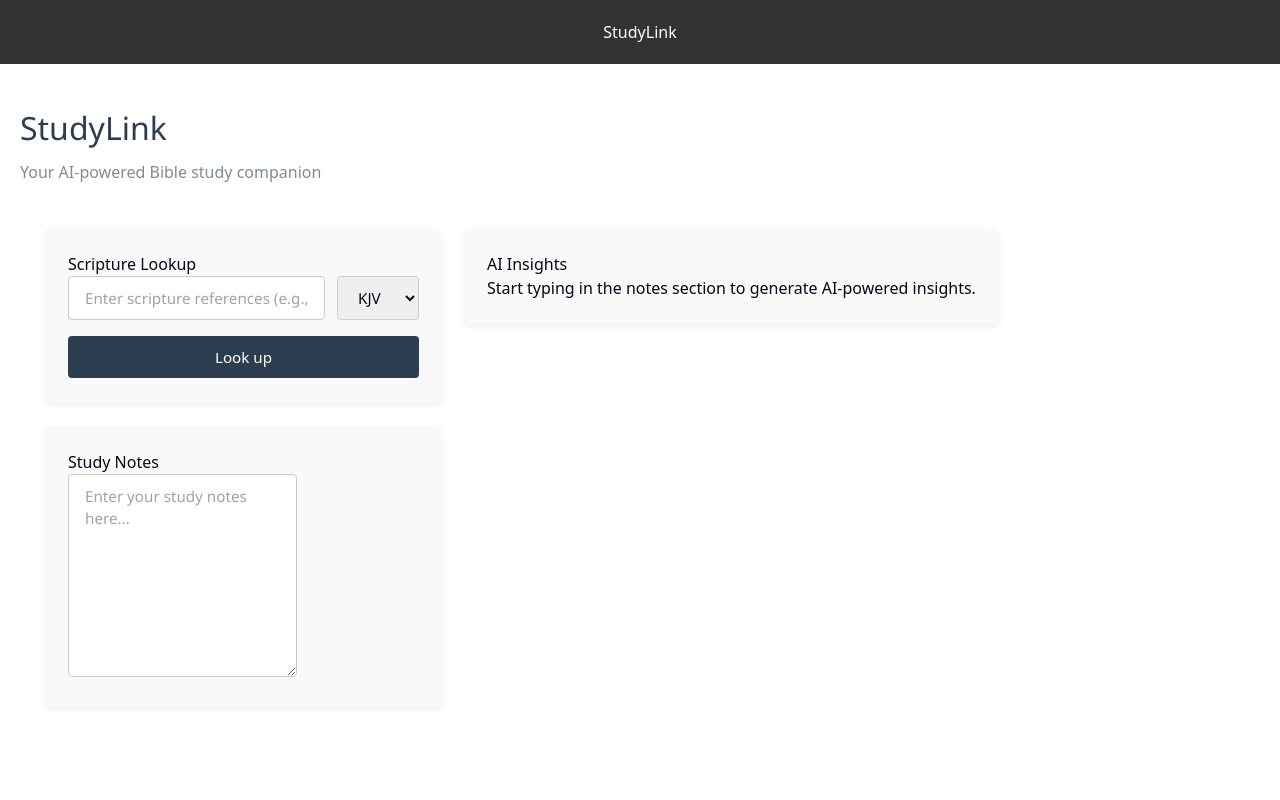
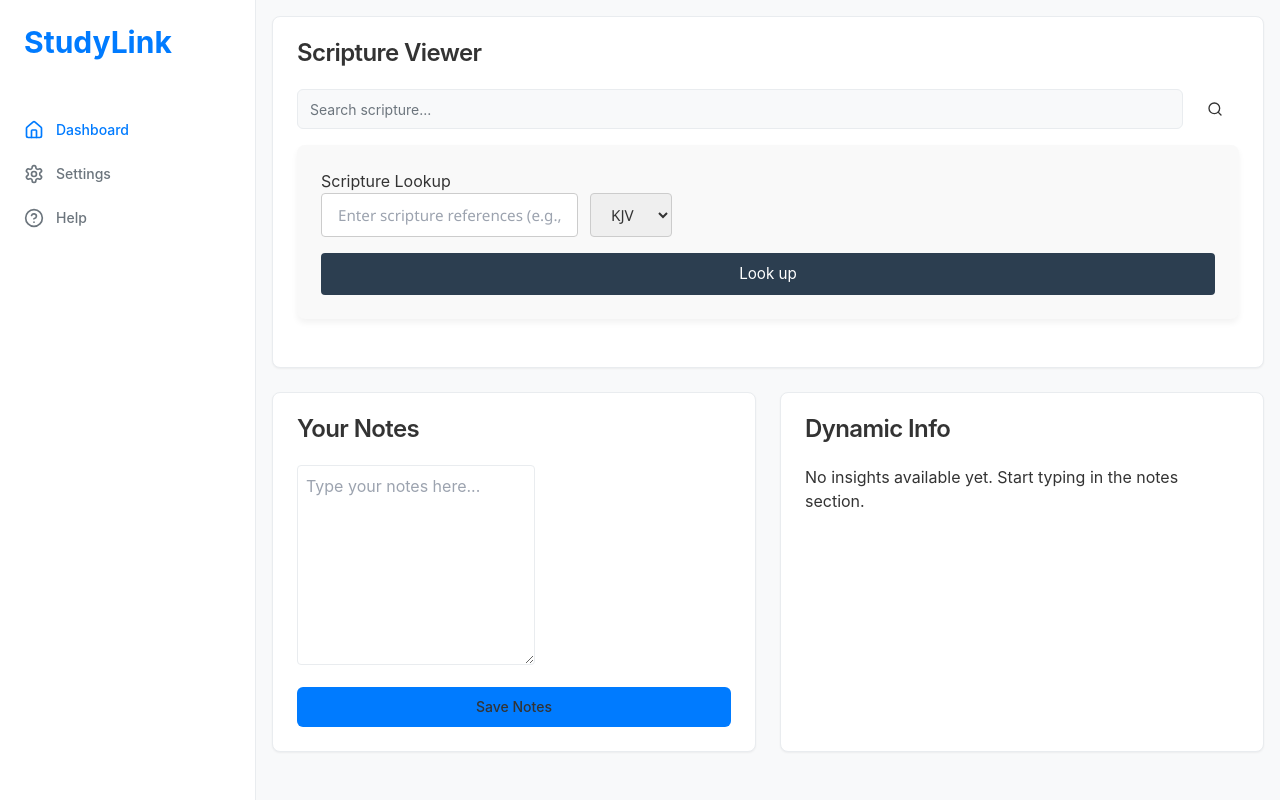
Before and after one commit to Jroyaldev/studywebapp, a Next.js app: page / in a window 1280 px wide. Built offline with nearby package versions, Linux system fonts and the light colour scheme.

Commit message:
aesthetics

```diff
--- a/app/components/Header.js
+++ b/app/components/Header.js
@@ -1,10 +1,26 @@
-import React from 'react';
-import styles from './Header.module.css';
+import { Home, Settings, HelpCircle } from "lucide-react"
+import { Button } from "@/components/ui/button"
 
 export default function Header() {
   return (
-    <header className={styles.header}>
-      <h1>StudyLink</h1>
-    </header>
-  );
+    <div className="w-64 border-r bg-card text-card-foreground">
+      <div className="p-6">
+        <h1 className="text-3xl font-bold text-primary" style={{ fontFamily: "'Inter', sans-serif" }}>StudyLink</h1>
+      </div>
+      <nav className="mt-6">
+        <a href="#" className="flex items-center px-6 py-3 text-sm font-medium text-primary hover:bg-accent hover:text-accent-foreground transition-colors duration-200">
+          <Home className="h-5 w-5 mr-3" />
+          Dashboard
+        </a>
+        <a href="#" className="flex items-center px-6 py-3 text-sm font-medium text-muted-foreground hover:bg-accent hover:text-accent-foreground transition-colors duration-200">
+          <Settings className="h-5 w-5 mr-3" />
+          Settings
+        </a>
+        <a href="#" className="flex items-center px-6 py-3 text-sm font-medium text-muted-foreground hover:bg-accent hover:text-accent-foreground transition-colors duration-200">
+          <HelpCircle className="h-5 w-5 mr-3" />
+          Help
+        </a>
+      </nav>
+    </div>
+  )
 }
--- /dev/null
+++ b/app/components/ScrollArea.js
@@ -0,0 +1,18 @@
+import React from 'react';
+import PropTypes from 'prop-types';
+import classNames from 'classnames';
+
+const ScrollArea = ({ children, className }) => {
+  return (
+    <div className={classNames("overflow-auto", className)}>
+      {children}
+    </div>
+  );
+};
+
+ScrollArea.propTypes = {
+  children: PropTypes.node.isRequired,
+  className: PropTypes.string,
+};
+
+export default ScrollArea;
--- /dev/null
+++ b/app/components/Textarea.js
@@ -0,0 +1,23 @@
+import React from 'react';
+import PropTypes from 'prop-types';
+import classNames from 'classnames';
+
+const Textarea = ({ value, onChange, placeholder, className }) => {
+  return (
+    <textarea
+      value={value}
+      onChange={onChange}
+      placeholder={placeholder}
+      className={classNames("p-2 border rounded", className)}
+    />
+  );
+};
+
+Textarea.propTypes = {
+  value: PropTypes.string.isRequired,
+  onChange: PropTypes.func.isRequired,
+  placeholder: PropTypes.string,
+  className: PropTypes.string,
+};
+
+export default Textarea;
--- a/app/globals.css
+++ b/app/globals.css
@@ -76,3 +76,9 @@
     @apply bg-background text-foreground;
   }
 }
+
+@layer utilities {
+  .text-foreground {
+    color: theme('colors.foreground');
+  }
+}
--- a/app/page.js
+++ b/app/page.js
@@ -1,38 +1,101 @@
 'use client'
 
-import dynamic from 'next/dynamic';
-import NotesSection from './components/NotesSection';
-import DynamicInfo from './components/DynamicInfo';
-import Header from './components/Header'; // Correct default import
-
-import styles from './page.module.css';
-import { useState } from 'react';
+import React, { useState } from 'react'
+import dynamic from 'next/dynamic'
+import Header from './components/Header' // Ensure Header uses updated styles
+import NotesSection from './components/NotesSection'
+import DynamicInfo from './components/DynamicInfo'
+import { Input } from "@/components/ui/input"
+import { Button } from "@/components/ui/button"
+import { Card, CardHeader, CardTitle, CardContent } from "@/components/ui/card"
+import ScrollArea from './components/ScrollArea' // Updated import path
+import Textarea from './components/Textarea' // Updated import path
+import { Search } from "lucide-react"
+import styles from './page.module.css'
 
 const ScriptureLookup = dynamic(() => import('./components/ScriptureLookup'), {
   ssr: false,
   loading: () => <p>Loading...</p>,
-});
+})
 
 export default function Home() {
-  const [dynamicInfo, setDynamicInfo] = useState('');
+  const [dynamicInfo, setDynamicInfo] = useState('')
+  const [notes, setNotes] = useState('')
+  const [scriptures, setScriptures] = useState([
+    "1 In the beginning God created the heavens and the earth.",
+    "2 Now the earth was formless and empty, darkness was over the surface of the deep, and the Spirit of God was hovering over the waters.",
+    "3 And God said, 'Let there be light,' and there was light.",
+    "4 God saw that the light was good, and he separated the light from the darkness.",
+    "5 God called the light 'day,' and the darkness he called 'night.' And there was evening, and there was morning—the first day."
+  ]);
+
+  const handleNotesChange = (e) => {
+    setNotes(e.target.value)
+    // Update dynamic info based on notes if needed
+  }
 
   return (
-    <div className={styles.container}>
+    <div className="min-h-screen bg-background flex">
       <Header />
-      <main className={styles.main}>
-        <h1 className={styles.title}>StudyLink</h1>
-        <p className={styles.subtitle}>Your AI-powered Bible study companion</p>
-        <div className={styles.layout}>
-          <div className={styles.mainContent}>
-            <ScriptureLookup />
-            <NotesSection setDynamicInfo={setDynamicInfo} />
-          </div>
-          <div className={styles.sideContent}>
-            <DynamicInfo />
+      <main className="flex-1 flex flex-col overflow-hidden">
+        <div className="container mx-auto p-4">
+          <Card className="mb-6">
+            <CardHeader>
+              <CardTitle>Scripture Viewer</CardTitle>
+            </CardHeader>
+            <CardContent>
+              <form className="flex space-x-2 mb-4">
+                <Input placeholder="Search scripture..." className="w-64" />
+                <Button type="submit" variant="ghost">
+                  <Search className="h-4 w-4" />
+                </Button>
+              </form>
+              <ScriptureLookup scriptures={scriptures} />
+            </CardContent>
+          </Card>
+
+          <div className="grid grid-cols-1 md:grid-cols-2 gap-6">
+            <Card>
+              <CardHeader>
+                <CardTitle>Your Notes</CardTitle>
+              </CardHeader>
+              <CardContent>
+                <Textarea
+                  placeholder="Type your notes here..."
+                  value={notes}
+                  onChange={handleNotesChange}
+                  className="min-h-[200px] mb-4"
+                />
+                <Button className="w-full">
+                  Save Notes
+                </Button>
+              </CardContent>
+            </Card>
+
+            <Card>
+              <CardHeader>
+                <CardTitle>Dynamic Info</CardTitle>
+              </CardHeader>
+              <CardContent>
+                <ScrollArea className="h-[240px] rounded-md">
+                  <ul className="space-y-2">
+                    {dynamicInfo.length > 0 ? (
+                      dynamicInfo.map((info, index) => (
+                        <li key={index} className="flex items-start">
+                          <span className="inline-block w-2 h-2 rounded-full bg-primary mt-2 mr-2"></span>
+                          {info}
+                        </li>
+                      ))
+                    ) : (
+                      <li>No insights available yet. Start typing in the notes section.</li>
+                    )}
+                  </ul>
+                </ScrollArea>
+              </CardContent>
+            </Card>
           </div>
         </div>
       </main>
-      {/* <Footer /> */}
     </div>
-  );
+  )
 }
--- a/pages/api/lookup.js
+++ b/pages/api/lookup.js
@@ -6,17 +6,69 @@ export default async function handler(req, res) {
   if (req.method === 'POST') {
     const { reference, version, includeHeadings = true } = req.body;
 
+    // Check if it's a full chapter request
+    const isFullChapter = /^[a-zA-Z\s]+\s\d+$/.test(reference.trim());
+
     let client;
     try {
       client = await MongoClient.connect(process.env.MONGODB_URI);
       const db = client.db('scripture_db');
       const collection = db.collection('verses');
 
-      // Try to find the verses in MongoDB first
+      let scripture;
+
+      if (isFullChapter) {
+        // For full chapter, skip database and fetch from Bible Gateway
+        console.log(`Fetching full chapter for ${reference} (${version}) from Bible Gateway`);
+        scripture = await fetchFromBibleGateway(reference, version, includeHeadings);
+      } else {
+        // For verse or section, try database first
         let verses = await collection.find({ reference: { $regex: new RegExp('^' + reference) }, version }).toArray();
 
         if (verses.length === 0) {
+          // If not in database, fetch from Bible Gateway
           console.log(`Fetching scripture for ${reference} (${version}) from Bible Gateway`);
+          scripture = await fetchFromBibleGateway(reference, version, includeHeadings);
+
+          // Store the fetched verses in MongoDB
+          if (scripture.content) {
+            const versesToStore = scripture.content.filter(item => item.type === 'verse').map(v => ({
+              reference: `${scripture.reference}:${v.number}`,
+              version,
+              number: v.number,
+              text: v.text
+            }));
+
+            if (versesToStore.length > 0) {
+              await collection.insertMany(versesToStore);
+            }
+          }
+        } else {
+          // If verses were found in MongoDB, format them correctly
+          scripture = {
+            reference,
+            version,
+            content: verses.map(v => ({ type: 'verse', number: v.number, text: v.text })),
+            text: verses.map(v => `${v.number} ${v.text}`).join(' ')
+          };
+        }
+      }
+
+      res.status(200).json(scripture);
+    } catch (error) {
+      console.error('Error:', error);
+      res.status(500).json({ error: `Error fetching scripture: ${error.message}` });
+    } finally {
+      if (client) {
+        await client.close();
+      }
+    }
+  } else {
+    res.status(405).json({ error: 'Method not allowed' });
+  }
+}
+
+async function fetchFromBibleGateway(reference, version, includeHeadings) {
   const response = await axios.get(`https://www.biblegateway.com/passage/?search=${encodeURIComponent(reference)}&version=${version}`);
   const dom = new JSDOM(response.data);
   const passageContent = dom.window.document.querySelector('.passage-content');
@@ -47,22 +99,7 @@ export default async function handler(req, res) {
       }
     });
 
-          // Store the fetched verses in MongoDB
-          const versesToStore = scriptureContent.filter(item => item.type === 'verse').map(v => {
-            const baseReference = reference.split(':')[0]; // This gets just the book and chapter
     return {
-              reference: `${baseReference}:${v.number}`,
-              version,
-              number: v.number,
-              text: v.text
-            };
-          });
-
-          if (versesToStore.length > 0) {
-            await collection.insertMany(versesToStore);
-          }
-
-          const scripture = {
       reference,
       version,
       content: scriptureContent,
@@ -70,30 +107,7 @@ export default async function handler(req, res) {
         item.type === 'heading' ? item.text : `${item.number} ${item.text}`
       ).join(' ')
     };
-
-          res.status(200).json(scripture);
   } else {
     throw new Error('Scripture not found on Bible Gateway');
   }
-      } else {
-        // If verses were found in MongoDB, format them correctly
-        const scripture = {
-          reference,
-          version,
-          content: verses.map(v => ({ type: 'verse', number: v.number, text: v.text })),
-          text: verses.map(v => `${v.number} ${v.text}`).join(' ')
-        };
-        res.status(200).json(scripture);
 }
-    } catch (error) {
-      console.error('Error:', error);
-      res.status(500).json({ error: `Error fetching scripture: ${error.message}` });
-    } finally {
-      if (client) {
-        await client.close();
-      }
-    }
-  } else {
-    res.status(405).json({ error: 'Method not allowed' });
-  }
-}
--- /dev/null
+++ b/postcss.config.js
@@ -0,0 +1,6 @@
+module.exports = {
+  plugins: {
+    tailwindcss: {},
+    autoprefixer: {},
+  },
+}
--- a/tailwind.config.js
+++ b/tailwind.config.js
@@ -2,11 +2,10 @@
 module.exports = {
   darkMode: ["class"],
   content: [
-    './pages/**/*.{js,jsx}',
-    './components/**/*.{js,jsx}',
-    './app/**/*.{js,jsx}',
-    './src/**/*.{js,jsx}',
-	],
+    "./pages/**/*.{js,ts,jsx,tsx}",
+    "./components/**/*.{js,ts,jsx,tsx}",
+    "./app/**/*.{js,ts,jsx,tsx}", // Include the app directory
+  ],
   theme: {
     container: {
       center: true,
@@ -17,39 +16,15 @@ module.exports = {
     },
     extend: {
       colors: {
-        border: "hsl(var(--border))",
-        input: "hsl(var(--input))",
-        ring: "hsl(var(--ring))",
-        background: "hsl(var(--background))",
-        foreground: "hsl(var(--foreground))",
-        primary: {
-          DEFAULT: "hsl(var(--primary))",
-          foreground: "hsl(var(--primary-foreground))",
-        },
-        secondary: {
-          DEFAULT: "hsl(var(--secondary))",
-          foreground: "hsl(var(--secondary-foreground))",
-        },
-        destructive: {
-          DEFAULT: "hsl(var(--destructive))",
-          foreground: "hsl(var(--destructive-foreground))",
-        },
-        muted: {
-          DEFAULT: "hsl(var(--muted))",
-          foreground: "hsl(var(--muted-foreground))",
-        },
-        accent: {
-          DEFAULT: "hsl(var(--accent))",
-          foreground: "hsl(var(--accent-foreground))",
-        },
-        popover: {
-          DEFAULT: "hsl(var(--popover))",
-          foreground: "hsl(var(--popover-foreground))",
-        },
-        card: {
-          DEFAULT: "hsl(var(--card))",
-          foreground: "hsl(var(--card-foreground))",
-        },
+        background: '#f8f9fa',
+        foreground: '#333333', // Add this line
+        card: '#ffffff',
+        'card-foreground': '#333333',
+        primary: '#007bff',
+        accent: '#17a2b8',
+        'accent-foreground': '#ffffff',
+        'muted-foreground': '#6c757d',
+        border: '#e9ecef',
       },
       borderRadius: {
         lg: "var(--radius)",
@@ -70,7 +45,10 @@ module.exports = {
         "accordion-down": "accordion-down 0.2s ease-out",
         "accordion-up": "accordion-up 0.2s ease-out",
       },
+      fontFamily: {
+        sans: ['Inter', 'sans-serif'],
+      },
     },
   },
-  plugins: [require("tailwindcss-animate")],
+  plugins: [],
 }
```
Also changed, not shown: package.json (+6 -2 lines), 1 other file (tests, documents, lock files or other folders). Lines whose indentation alone changed are shown as unchanged.
